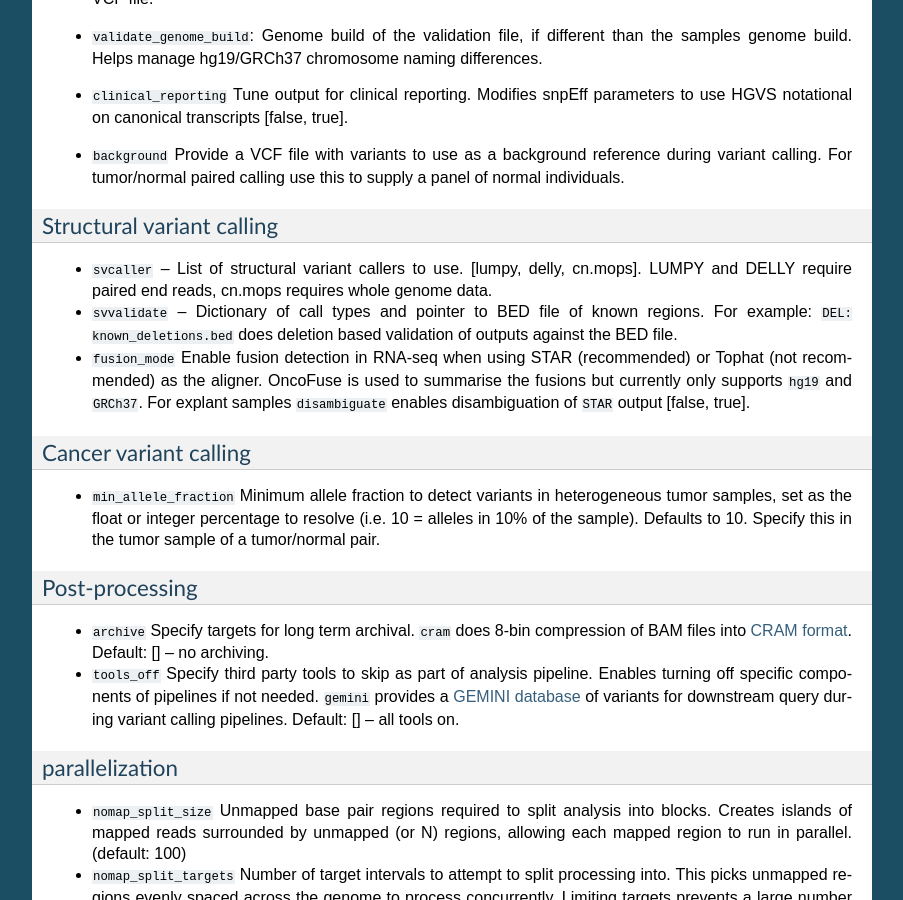
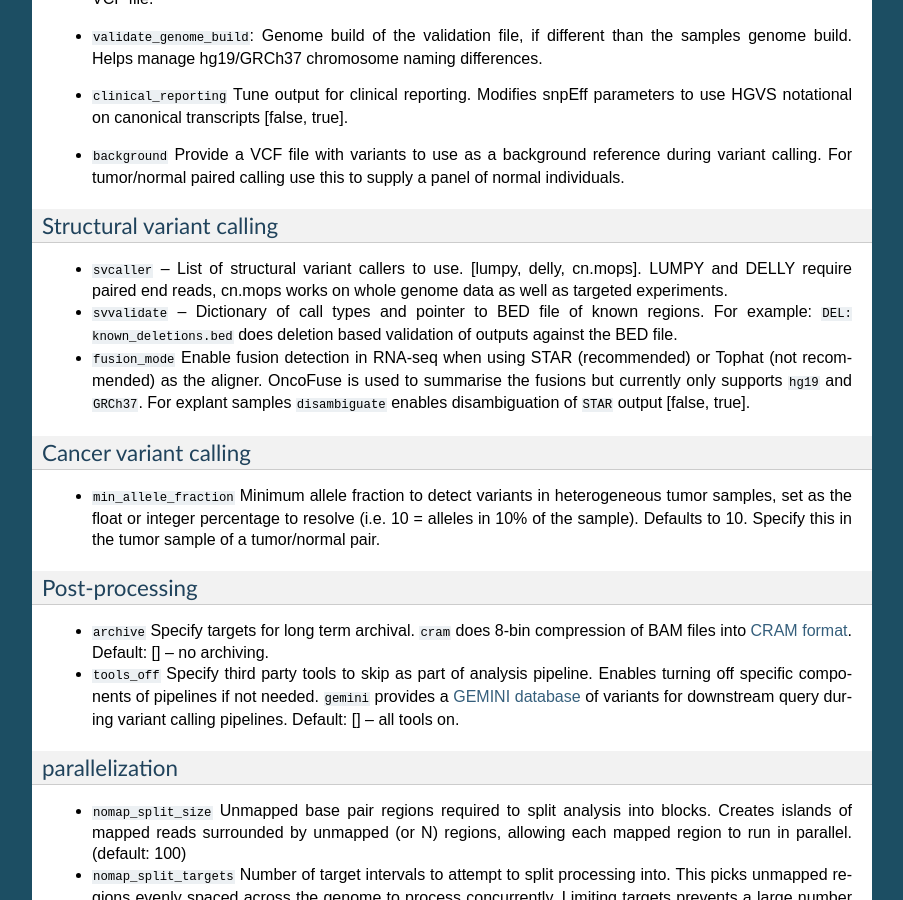
Before and after one commit to bcbio/bcbio-nextgen, a Sphinx documentation site: the page built from docs/contents/configuration.rst, in a window 1280 px wide and 900 px high, scrolled down 5852 px. Shown: the whole window, without its empty margins (198-1101 px from the left). Built offline with Sphinx 7.4.7, drawn with Linux system fonts in a browser that asks for light colours.

Commit message:
Update configuration.rst
Updated cn.mops doc

```diff
--- a/docs/contents/configuration.rst
+++ b/docs/contents/configuration.rst
@@ -369,8 +369,8 @@ Structural variant calling
 ==========================
 
 - ``svcaller`` -- List of structural variant callers to use. [lumpy, delly,
-  cn.mops]. LUMPY and DELLY require paired end reads, cn.mops requires whole
-  genome data.
+  cn.mops]. LUMPY and DELLY require paired end reads, cn.mops works on whole
+  genome data as well as targeted experiments.
 - ``svvalidate`` -- Dictionary of call types and pointer to BED file of known
   regions. For example: ``DEL: known_deletions.bed`` does deletion based
   validation of outputs against the BED file.
```
